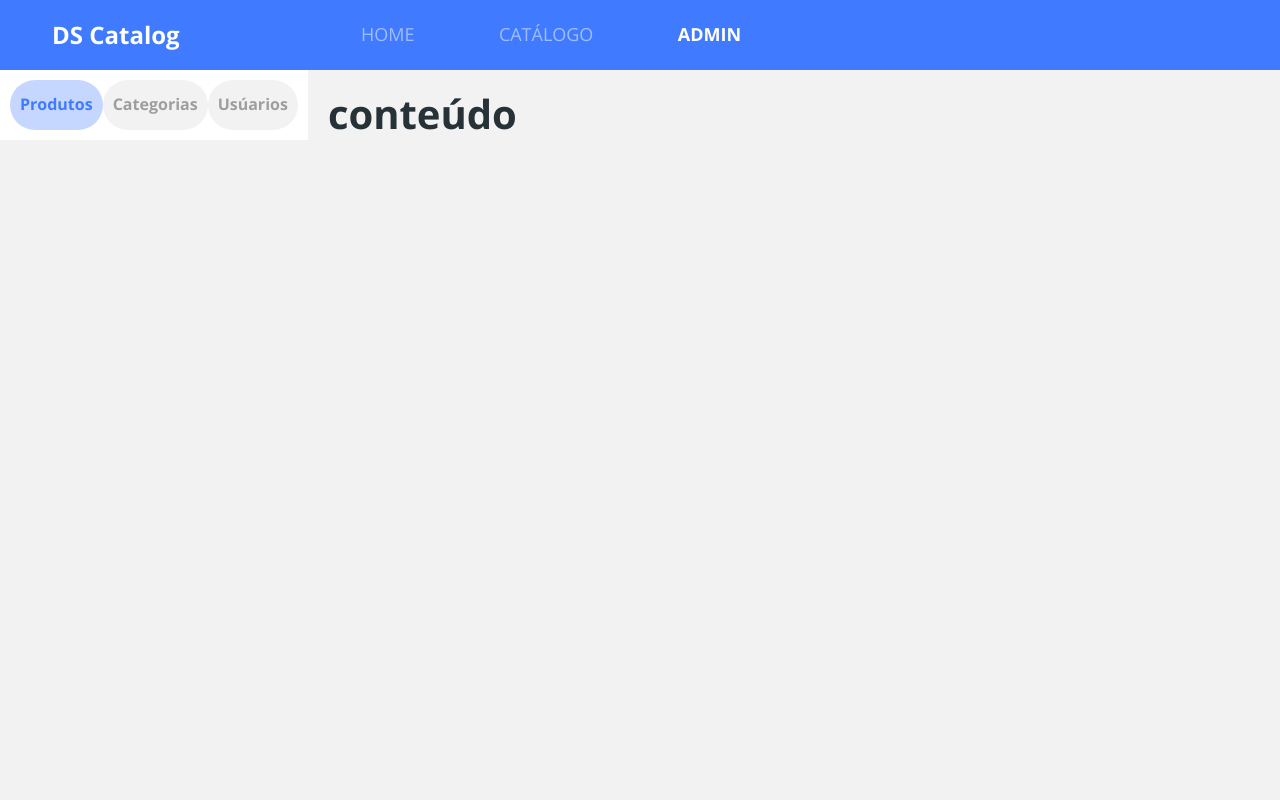
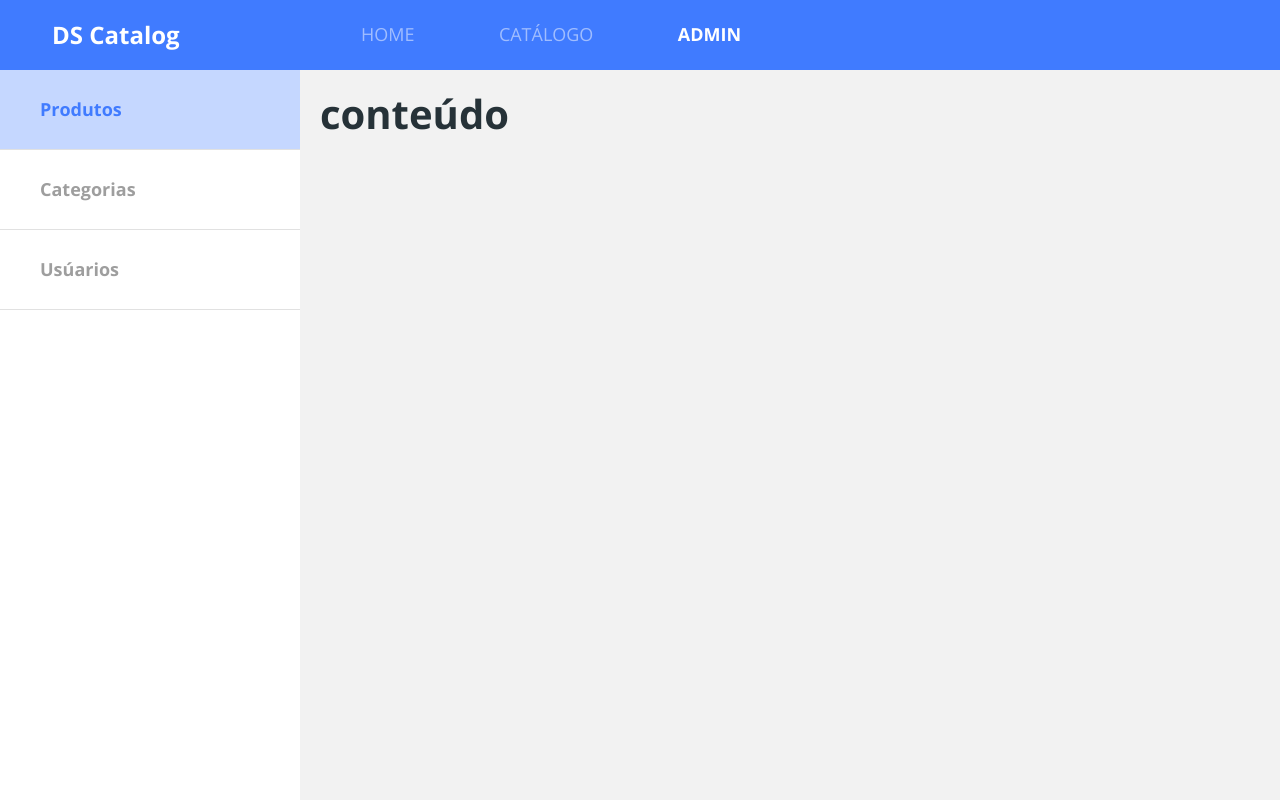
Before and after one commit to tiagolua/DsCatalog8, a React (Create React App) app in the folder frontend/: page /admin in a window 1280 px wide. Built offline with nearby package versions, Linux system fonts and the light colour scheme; the HTML template or start-up script is replaced by a standard one.

Commit message:
Admin Navbar layout responsive

```diff
--- a/frontend/src/pages/Admin/Navbar/styles.css
+++ b/frontend/src/pages/Admin/Navbar/styles.css
@@ -34,3 +34,30 @@
     color: #407BFF;
     background: rgba(64, 123, 255, 0.3);
 }
+@media (min-width:1200px) {
+    .admin-nav-item{
+        min-width: 220px;
+    }
+}
+
+@media (min-width:1200px) {
+    ul {
+        justify-content: unset;
+        flex-direction: column;
+    }
+
+    .admin-nav-container {
+        padding: 0;
+        width: 300px;
+        height: calc(100vh - 70px);
+    }
+    .admin-nav-item {
+        border-radius: 0;
+        font-size: 18px;
+        height: 80px;
+        background-color: #fff;
+        border-bottom: 1px solid #e1e1e1;
+        justify-content: flex-start;
+        padding-left: 40px;
+    }
+}
```
